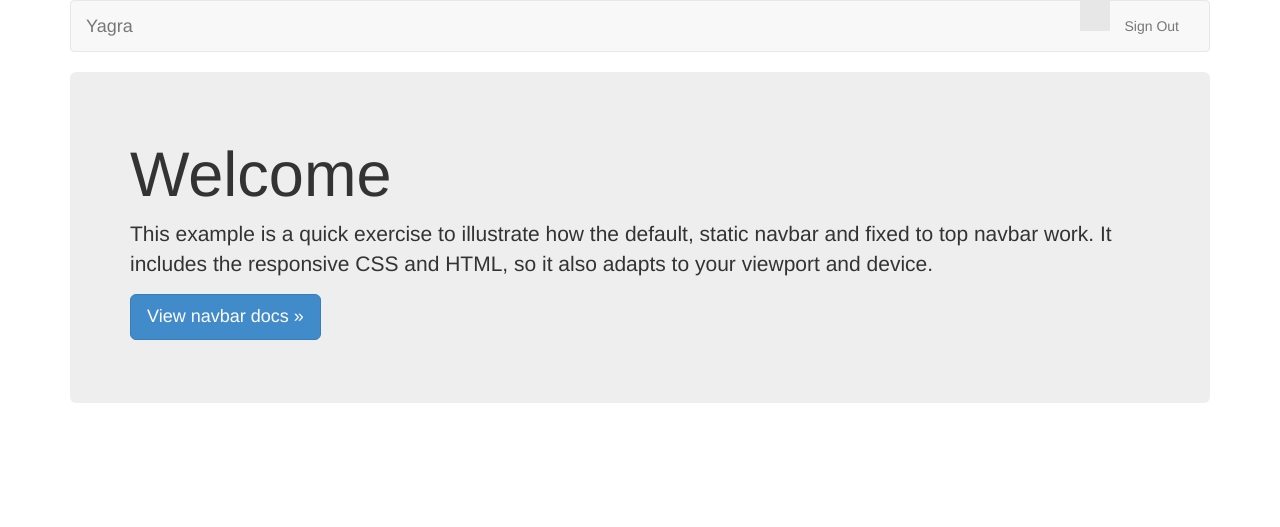
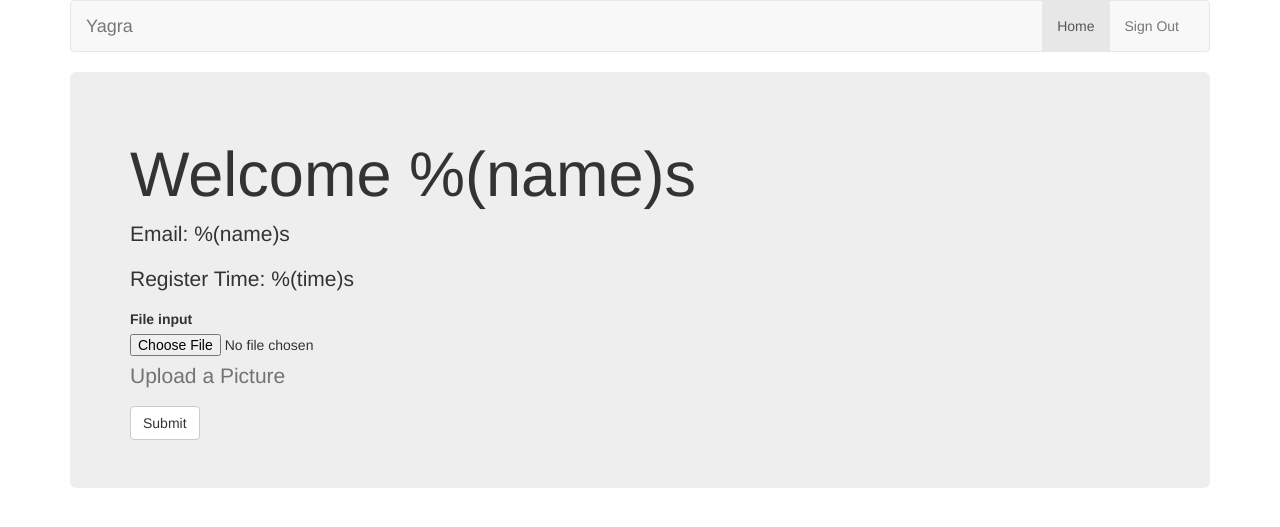
Before and after one commit to vincentpc/yagra, a Python web app: template templates/user.html in a window 1280 px wide. Shown: the top 527 px of the page. Run offline with Jinja, Linux system fonts and the light colour scheme; the template is opened without the code that fills it, so the values that code supplies are empty; some libraries are stand-ins or nearby versions.

Commit message:
Update user.html

```diff
--- a/templates/user.html
+++ b/templates/user.html
@@ -8,7 +8,7 @@
     <meta name="author" content="">
     <link rel="shortcut icon" href="../../assets/ico/favicon.ico">
 
-    <title>Navbar Template for Bootstrap</title>
+    <title>Yagra User Page</title>
 
     <!-- Bootstrap core CSS -->
     <link href="/css/bootstrap.min.css" rel="stylesheet">
@@ -34,17 +34,11 @@
       <div class="navbar navbar-default" role="navigation">
         <div class="container-fluid">
           <div class="navbar-header">
-            <button type="button" class="navbar-toggle" data-toggle="collapse" data-target=".navbar-collapse">
-              <span class="sr-only">Toggle navigation</span>
-              <span class="icon-bar"></span>
-              <span class="icon-bar"></span>
-              <span class="icon-bar"></span>
-            </button>
             <a class="navbar-brand" href="#">Yagra</a>
           </div>
           <div class="navbar-collapse collapse">
             <ul class="nav navbar-nav navbar-right">
-              <li class="active"><a href="#"></a></li>
+              <li class="active"><a href="#">Home</a></li>
               <li><a href="/signout">Sign Out</a></li>
             </ul>
           </div><!--/.nav-collapse -->
@@ -53,12 +47,20 @@
 
       <!-- Main component for a primary marketing message or call to action -->
       <div class="jumbotron">
-          <h1>Welcome</h1>
+          <h1>Welcome %(name)s</h1>
 
-        <p>This example is a quick exercise to illustrate how the default, static navbar and fixed to top navbar work. It includes the responsive CSS and HTML, so it also adapts to your viewport and device.</p>
+        <p>Email: %(name)s</p>
+        <p>Register Time: %(time)s</p>
         <p>
-          <a class="btn btn-lg btn-primary" href="../../components/#navbar" role="button">View navbar docs &raquo;</a>
         </p>
+        <form role="form">
+          <div class="form-group">
+            <label for="exampleInputFile">File input</label>
+            <input type="file" id="exampleInputFile">
+            <p class="help-block">Upload a Picture</p>
+          </div>
+          <button type="submit" class="btn btn-default">Submit</button>
+        </form>
       </div>
 
     </div> <!-- /container -->
```
